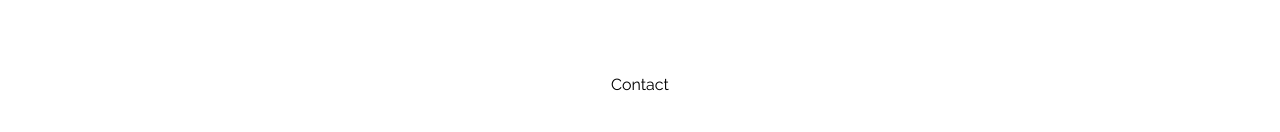
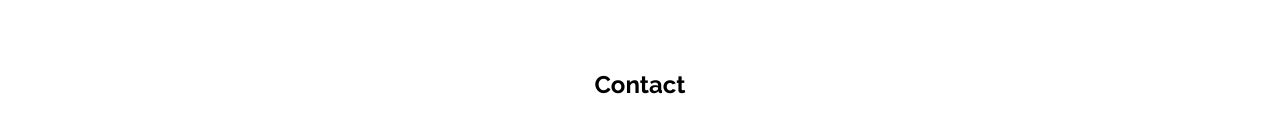
Before and after one commit to inakizarate25/atoj-studio-creativo, a React (Vite) app: page /contacto in a window 1280 px wide. Shown: the part 316-448 px from the top of the page. Built offline with nearby package versions, Linux system fonts and the light colour scheme.

Commit message:
animaciones

```diff
--- a/package.json
+++ b/package.json
@@ -10,6 +10,7 @@
     "preview": "vite preview"
   },
   "dependencies": {
+    "framer-motion": "^10.15.0",
     "react": "^18.2.0",
     "react-dom": "^18.2.0",
     "react-icons": "^4.10.1",
--- a/src/components/About/About.jsx
+++ b/src/components/About/About.jsx
@@ -1,8 +1,10 @@
-import React from 'react'
+import AnimatedPages from '../AnimatedPages/AnimatedPages'
 
 const About = () => {
   return (
-    <div>About</div>
+    <AnimatedPages>
+    <h2>About</h2>
+    </AnimatedPages>
   )
 }
 
--- /dev/null
+++ b/src/components/AnimatedPages/AnimatedPages.jsx
@@ -0,0 +1,17 @@
+import { motion } from "framer-motion"
+
+const animations = {
+    initial: {opacity:0, y:100},
+    animate: {opacity:1, y:0},
+    exit: {opacity:0, y:-100}
+}
+
+const AnimatedPages = ({children}) => {
+  return (
+    <motion.div variants={animations} initial="initial" animate="animate" exit="exit"  transition={{duration: 0.5}}>
+      {children}
+    </motion.div>
+  )
+}
+
+export default AnimatedPages
--- a/src/components/Contact/Contact.jsx
+++ b/src/components/Contact/Contact.jsx
@@ -1,8 +1,10 @@
-import React from 'react'
+import AnimatedPages from '../AnimatedPages/AnimatedPages'
 
 const Contact = () => {
   return (
-    <div>Contact</div>
+    <AnimatedPages>
+    <h2>Contact</h2>
+    </AnimatedPages>
   )
 }
 
--- a/src/components/Home/Home.jsx
+++ b/src/components/Home/Home.jsx
@@ -1,8 +1,11 @@
-import React from 'react'
+import AnimatedPages from '../AnimatedPages/AnimatedPages'
 
 const Home = () => {
   return (
-    <h2>Home</h2>
+    <AnimatedPages>
+      <h2>Home</h2>
+    </AnimatedPages>
+
   )
 }
 
--- a/src/components/Services/Services.jsx
+++ b/src/components/Services/Services.jsx
@@ -1,8 +1,11 @@
-import React from 'react'
+import AnimatedPages from '../AnimatedPages/AnimatedPages'
 
 const Services = () => {
   return (
-    <div>Services</div>
+    <AnimatedPages>
+     <h2>Services</h2>
+    </AnimatedPages>
+
   )
 }
 
```
Also changed, not shown: 1 other file (tests, documents, lock files or other folders).
